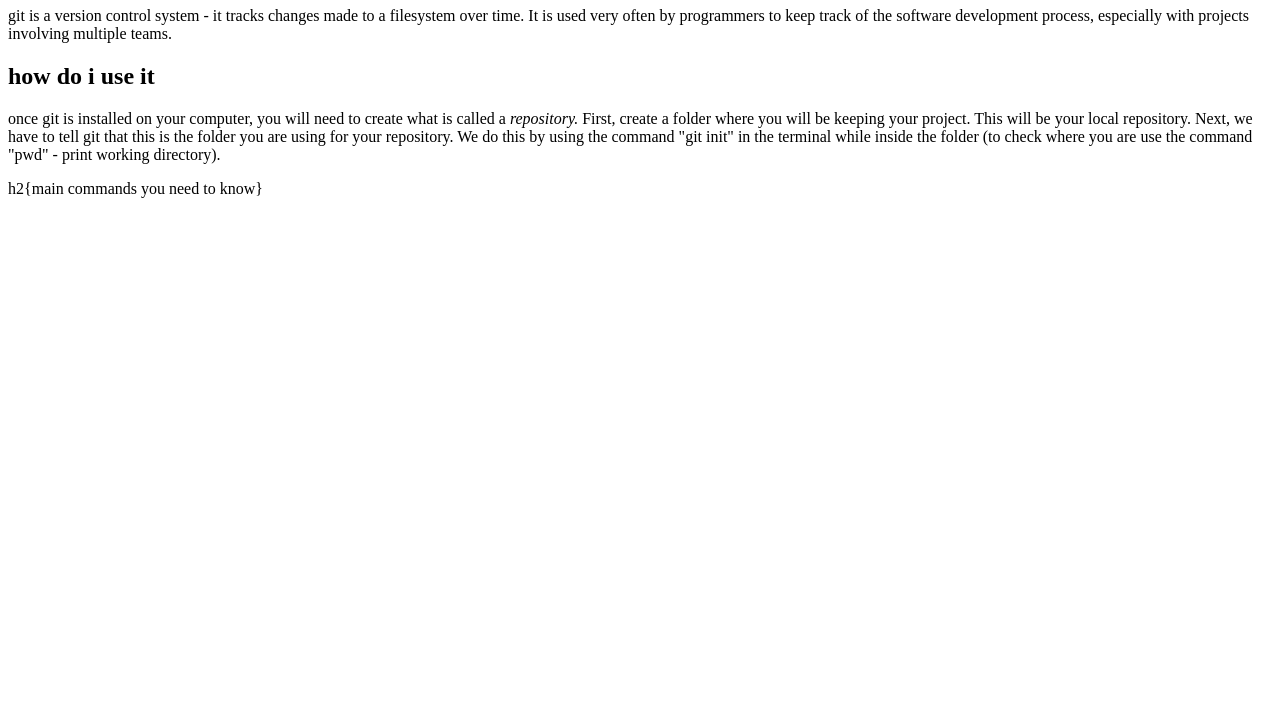
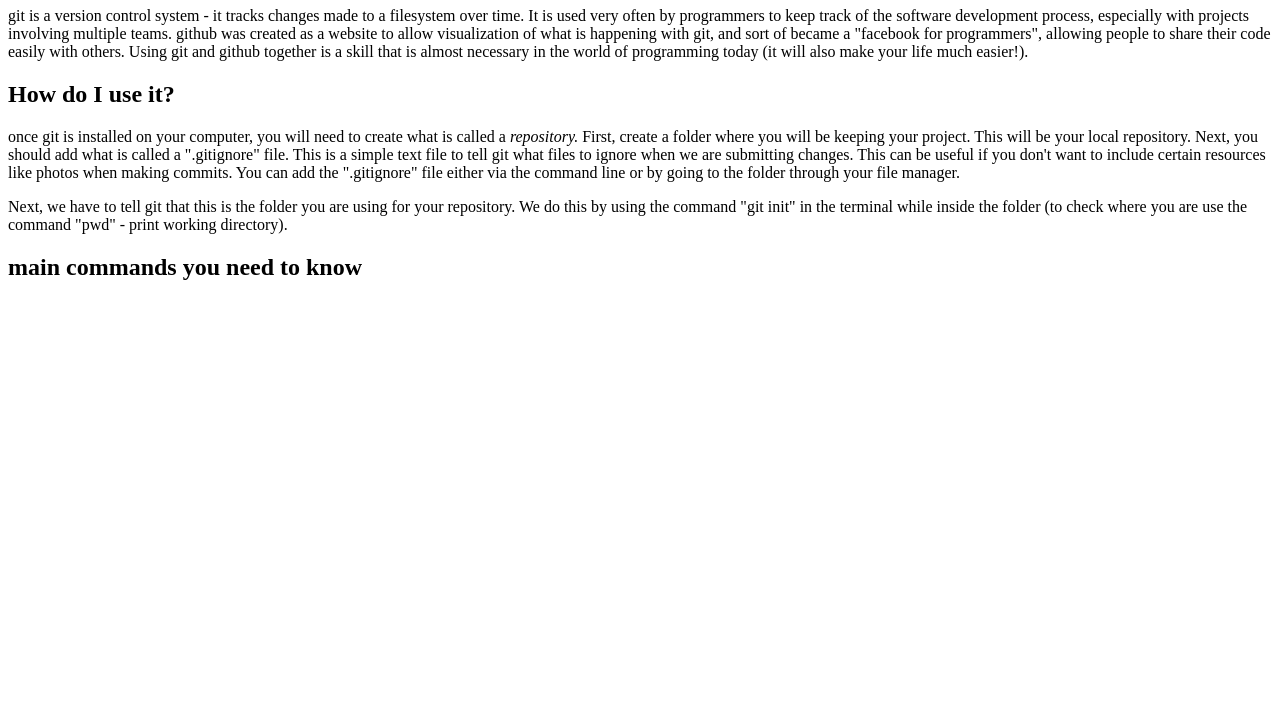
Before and after one commit to msarah/CSS2019, a plain HTML site: page index.html in a window 1280 px wide. Shown: the part 73-800 px from the top of the page. Drawn offline with Linux system fonts and the light colour scheme.

Commit message:
adds more to index

```diff
--- a/index.html
+++ b/index.html
@@ -10,20 +10,25 @@
 
 <body>
   <header>
-    <h1>how to use git</h1>
+    <h1>How to use git</h1>
 
-    <p>git is a version control system - it tracks changes made to a filesystem over time. It is used very often by programmers to keep track of the software development process, especially with projects involving multiple teams.</p>
+    <p>git is a version control system - it tracks changes made to a filesystem over time. It is used very often by programmers to keep track of the software development process, especially with projects involving multiple teams. github was created as a
+      website to allow visualization of what is happening with git, and sort of became a "facebook for programmers", allowing people to share their code easily with others. Using git and github together is a skill that is almost necessary in the world
+      of programming today (it will also make your life much easier!). </p>
 
   </header>
   <section>
-    <h2>how do i use it</h2>
-    <p>once git is installed on your computer, you will need to create what is called a <em>repository.</em> First, create a folder where you will be keeping your project. This will be your local repository. Next, we have to tell git that this is the folder
-      you are using for your repository. We do this by using the command "git init" in the terminal while inside the folder (to check where you are use the command "pwd" - print working directory).
+    <h2>How do I use it?</h2>
+    <p>once git is installed on your computer, you will need to create what is called a <em>repository.</em> First, create a folder where you will be keeping your project. This will be your local repository. Next, you should add what is called a ".gitignore"
+      file. This is a simple text file to tell git what files to ignore when we are submitting changes. This can be useful if you don't want to include certain resources like photos when making commits. You can add the ".gitignore" file either via the
+      command line or by going to the folder through your file manager.</p>
+
+    <p>Next, we have to tell git that this is the folder you are using for your repository. We do this by using the command "git init" in the terminal while inside the folder (to check where you are use the command "pwd" - print working directory).
     </p>
   </section>
   <main>
 
-    h2{main commands you need to know}
+    <h2>main commands you need to know</h2>
 
   </main>
 </body>
```
